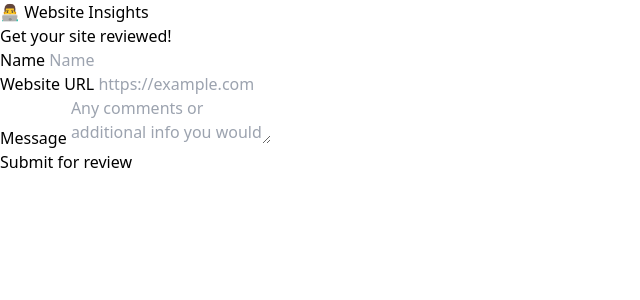
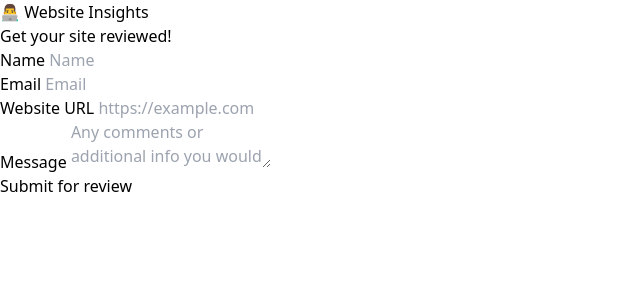
Before and after one commit to nuotsu/website-insights, a SvelteKit app in the folder packages/kit/: page / in a window 1280 px wide. Shown: the top 300 px of the page, without its empty margins (0-640 px from the left). Built offline with nearby package versions, Linux system fonts and the light colour scheme.

Commit message:
use page endpoint

```diff
--- /dev/null
+++ b/packages/kit/src/lib/form/+page.js
@@ -0,0 +1 @@
+export const prerender = true
--- a/packages/kit/src/lib/form/Form.svelte
+++ b/packages/kit/src/lib/form/Form.svelte
@@ -6,6 +6,4 @@
 
 <script>
 	export let name
-
-	export const prerender = true
 </script>
--- a/packages/kit/src/routes/+page.svelte
+++ b/packages/kit/src/routes/+page.svelte
@@ -9,6 +9,7 @@
 		<h2>Get your site reviewed!</h2>
 
 		<Input name="name" label="Name" autocomplete="name" required />
+		<Input name="email" label="Email" type="email" placeholder="Email" required />
 		<Input name="url" label="Website URL" placeholder="https://example.com" required />
 		<Textarea name="message" label="Message" placeholder="Any comments or additional info you would like to mention?" />
 
```
Also changed, not shown: 1 other file (tests, documents, lock files or other folders).
